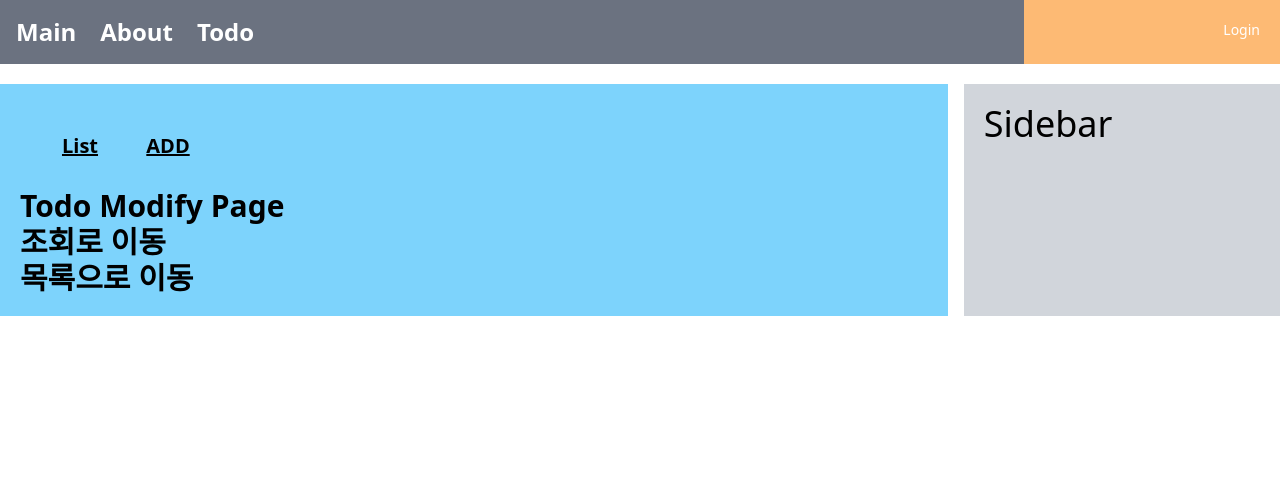
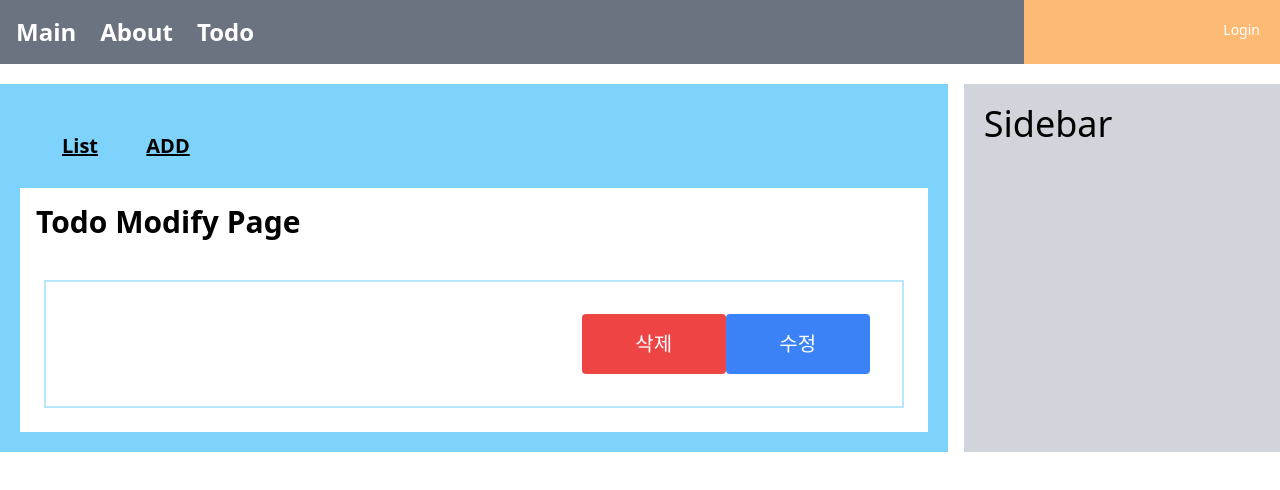
Before and after one commit to bestalphas/Front, a React (Create React App) app: page /todo/modify/1 in a window 1280 px wide. Shown: the top 490 px of the page. Built offline with nearby package versions, Linux system fonts and the light colour scheme.

Commit message:
modified:   src/api/todoApi.js 	modified:   src/components/todo/AddComponent.js 	new file:   src/components/todo/ModifyComponent.js 	modified:   src/pages/todo/AddPage.js 	modified:   src/pages/todo/ModifyPage.js

```diff
--- a/src/api/todoApi.js
+++ b/src/api/todoApi.js
@@ -23,3 +23,9 @@ export const postAdd = async (todoObj) => {
 
     return res.data
 }
+
+export const putOne = async(todo) => {
+    const res = await axios.put(`${prefix}/${todo.tno}`)
+
+    return res.data
+}
--- a/src/components/todo/AddComponent.js
+++ b/src/components/todo/AddComponent.js
@@ -1,6 +1,8 @@
 import { useState } from "react";
 import { postAdd } from "../../api/todoApi";
 import ResultModal from "../common/ResultModal";
+import useCustomMove from "../../hooks/useCustomMove";
+
 
 const initState={
     title:'',
@@ -13,6 +15,8 @@ const AddComponent = () =>{
     const[todo,setTodo] = useState({...initState})
 
     const[result, setResult] = useState(null)
+
+    const{moveToList} = useCustomMove;
 
     const handleChangeTodo = (e) => {
         todo[e.target.name] = e.target.value
@@ -31,10 +35,15 @@ const AddComponent = () =>{
         })
     }
 
+    const closeModal = () => {
+        setResult(null)
+        moveToList()
+    }
     return(
         <div className="border-2 border-sky-200 mt-2 m-2 p-4">
 
-
+            {result ? <ResultModal title={'글 등록'} content={`${result}번 글 등록`}
+            callbackFn={closeModal}></ResultModal>:<></>}
 
             <div className="flex justify-center">
                 <div className="relative mb-4 flex w-full flex-wrap items-stretch">
@@ -48,7 +57,7 @@ const AddComponent = () =>{
             </div>
                 <div className="flex justify-end">
                     <div className="relative mb-4 flex p-4 flex-wrap items-stretch">
-                        <button type="button" className="rounder p-4 w-36 bg-blue-500 text-xl text-white" onClick={handleClickAdd}>
+                        <button type="button" className="rounded p-4 w-36 bg-blue-500 text-xl text-white" onClick={handleClickAdd}>
                             ADD
                         </button>
                     </div>
--- /dev/null
+++ b/src/components/todo/ModifyComponent.js
@@ -0,0 +1,29 @@
+import { useEffect,useState } from "react";
+
+const initState = {
+    tno:0,
+    title:'',
+    writer:'',
+    dueDate:'null',
+    complete:false
+}
+
+const ModifyComponent = ({tno}) =>{
+
+    const[todo,setTodo] = useState({...initState})
+
+    useEffect(()=>{
+
+    },[tno])
+
+    return(
+        <div className="border-2 border-sky-200 mt-10 m-2 p-4">
+        <div className="flex justify-end p-4">
+        <button type="button" className="rounded p-4 w-36 bg-red-500 text-xl text-white">삭제</button>
+        <button type="button" className="rounded p-4 w-36 bg-blue-500 text-xl text-white">수정</button>
+        </div>
+        </div>
+    )
+}
+
+export default ModifyComponent;
--- a/src/pages/todo/AddPage.js
+++ b/src/pages/todo/AddPage.js
@@ -4,7 +4,7 @@ const AddPage = () =>{
     return(
         <div className="text-3xl font-extrabold">
             Todo Add Page
-            <AddComponent></AddComponent>
+            <AddComponent/>
         </div>
     )
 }
--- a/src/pages/todo/ModifyPage.js
+++ b/src/pages/todo/ModifyPage.js
@@ -1,29 +1,16 @@
-import { useNavigate } from "react-router-dom";
+import { useNavigate, useParams } from "react-router-dom";
+import ModifyComponent from "../../components/todo/ModifyComponent";
+const ModifyPage = () =>{
 
-const ModifyPage = ({tno}) =>{
-
-    const navigate = useNavigate()
-
-    const moveToRead = () =>{
-        navigate({
-            pathname:`/todo/read/${tno}`
-        })
-    }
-
-    const moveToList = () => {
-        navigate({
-            pathname:`/todo/list`
-        })
-    }
+    const {tno} = useParams()
 
     return(
-
+        <div className="p-4 w-full bg-white">
         <div className="text-3xl font-extrabold">
             Todo Modify Page
-            <br/>
-            <button onClick={()=>moveToRead(tno)}>조회로 이동</button>
-            <br/>
-            <button onClick={()=>moveToList()}>목록으로 이동</button>
+
+        </div>
+        <ModifyComponent tno={tno}></ModifyComponent>
         </div>
     )
 
```
